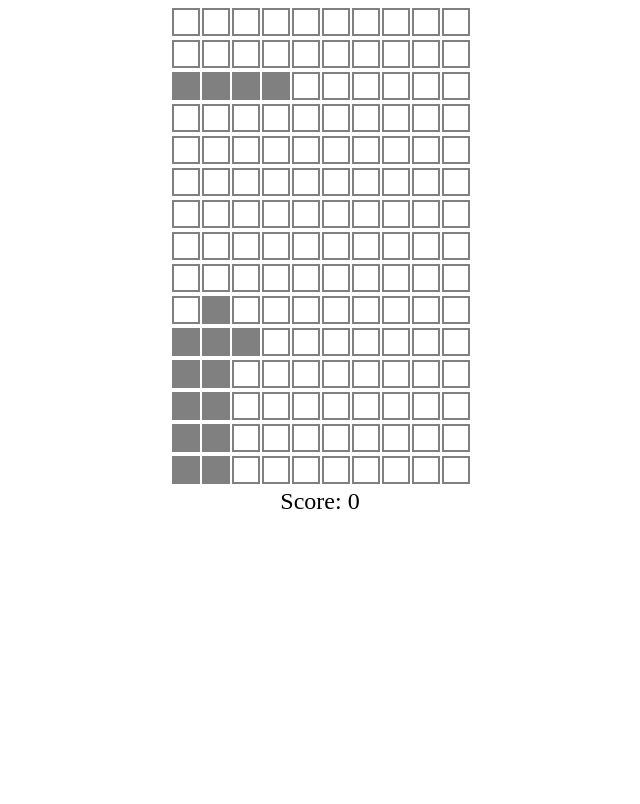
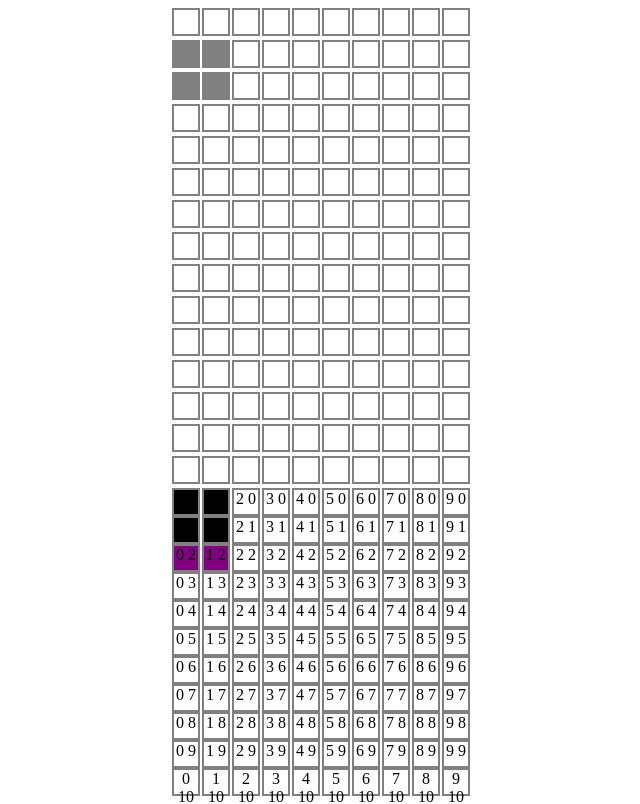
Before and after one commit to lmiller1990/vue-tetris, a Vue app: page / in a window 1280 px wide. Shown: the top 804 px of the page, without its empty margins (320-960 px from the left). Built offline with nearby package versions, Linux system fonts and the light colour scheme.

Commit message:
Make a tile component and begin to implement color

```diff
--- a/src/App.vue
+++ b/src/App.vue
@@ -34,7 +34,7 @@ export default {
 }
 </script>
 
-<style>
+<style scoped>
   .game.board {
     text-align: center;
   }
--- a/src/components/GameBoard.vue
+++ b/src/components/GameBoard.vue
@@ -1,8 +1,12 @@
 <template>
   <div>
     <div class="line" v-for="line in board">
+      <!--<Tile v-for="tile in line" :tile="tile"></Tile>-->
       <div :class="[tile == 1 ? 'filled tile' : 'empty tile' ]" v-for="tile in line">
       </div>
+    </div>
+    <div class="line" v-for="(line, y) in board">
+      <Tile v-for="(tile, x) in line" :y="y" :x="x" :tile="tile"></Tile>
     </div>
     <div class="score">
       Score: {{ $store.state.score }}
@@ -18,8 +22,12 @@
 <script>
   import { mapState } from 'vuex'
   import blocks from '../blocks'
+  import Tile from './Tile'
 
   export default {
+    components: {
+      Tile
+    },
     created () {
       // let block = blocks[this.randomBlockNumber()]
       let block = JSON.parse(JSON.stringify(blocks[this.randomBlockNumber()]))
@@ -27,7 +35,7 @@
       this.$store.commit('CREATE_BLOCK', block)
       this.$store.commit('SET_CURRENT_BLOCK', block)
 
-      setInterval(this.lower, 200)
+      setInterval(this.lower, 5000)
     },
     methods: {
       lower () {
@@ -68,6 +76,15 @@
 </script>
 
 <style scoped>
+  .restart.button {
+    border: 0.125em solid black;
+    display: inline-block;
+  }
+
+  .score {
+    display: inline-block;
+    font-size: 1.5em;
+  }
   .tile {
     display: inline-block;
     width: 1.5em;
@@ -79,14 +96,4 @@
   .filled {
     background-color: grey;
   }
-
-  .restart.button {
-    border: 0.125em solid black;
-    display: inline-block;
-  }
-
-  .score {
-    display: inline-block;
-    font-size: 1.5em;
-  }
 </style>
--- /dev/null
+++ b/src/components/Tile.vue
@@ -0,0 +1,56 @@
+<template>
+  <div class="tile" :style="tileStyle">{{ x }} {{ y }}</div>
+</template>
+
+<script>
+  export default {
+    props: ['tile', 'x', 'y'],
+    data () {
+      return {
+        colors: [
+          'red',
+          'blue',
+          'green',
+          'orange',
+          'pink',
+          'purple',
+          'yellow'
+        ]
+      }
+    },
+    computed: {
+      isCurrentBlockTile () {
+        let curr = this.$store.state.currentBlock
+        let c = curr.rotations[curr.rotIndex]
+
+        for (let y in c) {
+          if (c[y][1] === this.x && c[y][0] === this.y) {
+            return true
+          }
+        }
+      },
+      tileStyle () {
+        if (this.isCurrentBlockTile) {
+          return { backgroundColor: 'black' }
+        }
+        return this.tile === 1
+          ? { backgroundColor: this.colors[this.$store.state.currentBlock.id] }
+          : {}
+      }
+    }
+  }
+</script>
+
+<style scoped>
+  .tile {
+    display: inline-block;
+    width: 1.5em;
+    height: 1.5em;
+    border: 0.125em solid grey;
+    margin-left: 0.125em;
+  }
+
+  .filled {
+    background-color: grey;
+  }
+</scoped>
--- a/src/store/store.js
+++ b/src/store/store.js
@@ -104,6 +104,11 @@ export const mutations = {
     let updatedCurrentBlock = []
     let curr = state.currentBlock.rotations[state.currentBlock.rotIndex]
 
+    console.log('---------')
+    for (let y in curr) {
+      console.log(`Current: x: ${curr[y][1]} y: ${curr[y][0]}`)
+    }
+
     if (!atBottom(state.board, state.currentBlock) &&
       !onAnotherBlock(state.board, state.currentBlock)) {
       for (let t in curr) {
@@ -172,7 +177,6 @@ const actions = {
 }
 
 const getters = {
-
 }
 
 export default new Vuex.Store({
```
